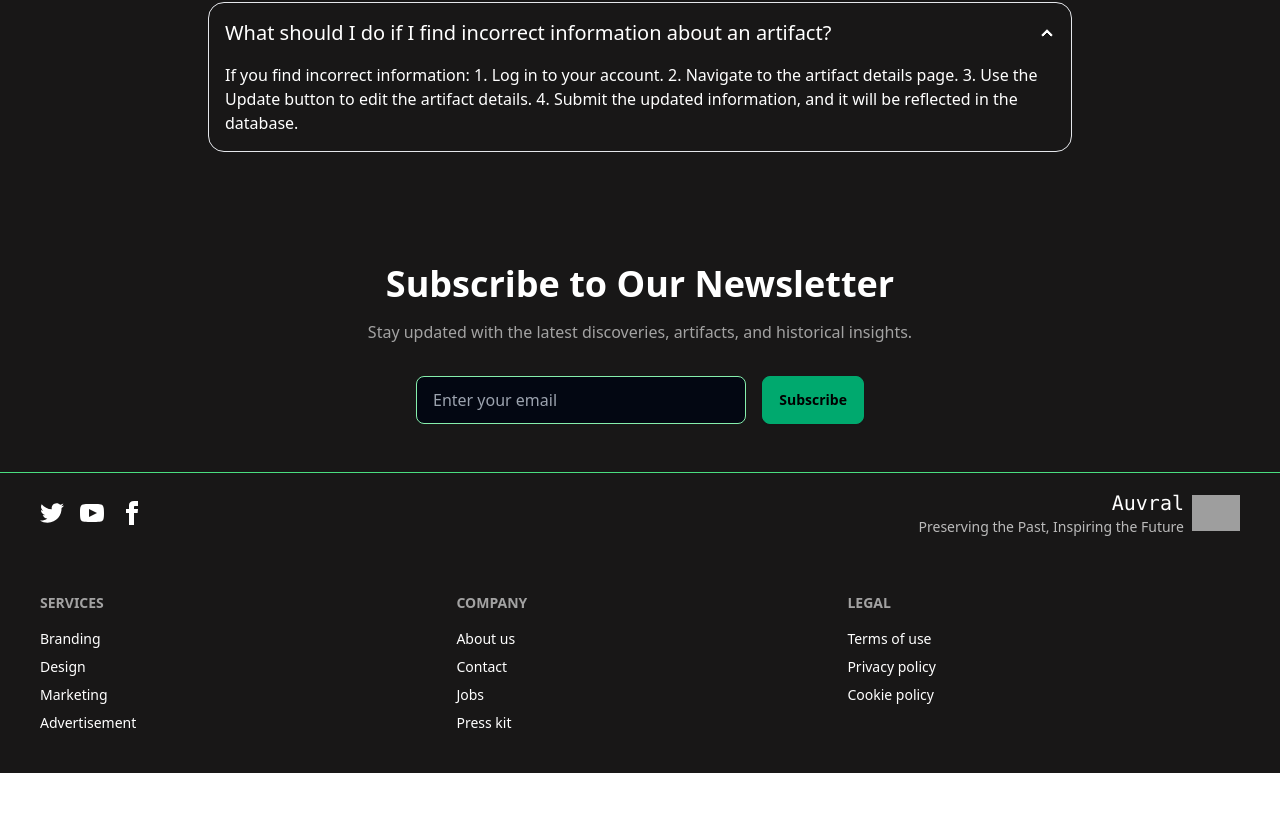
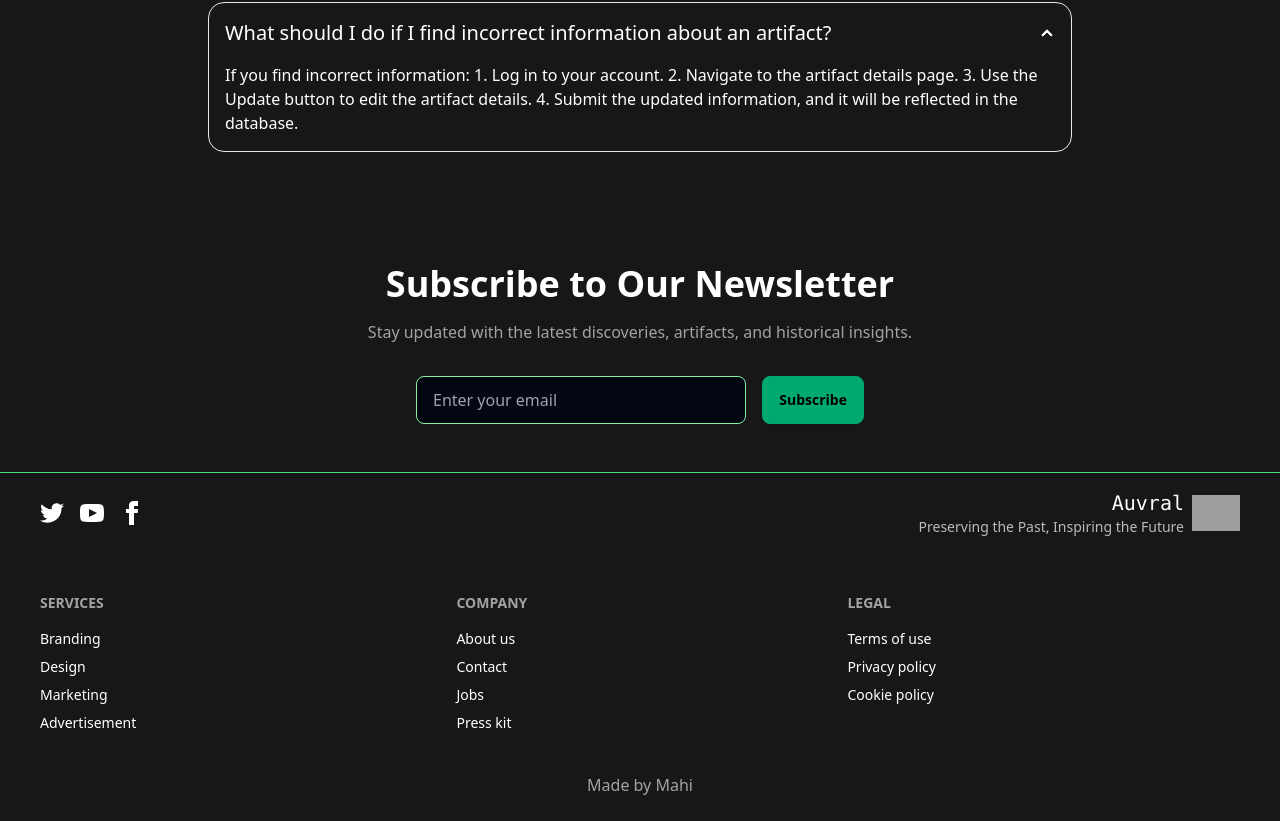
Before and after one commit to khbmh/auvral-client, a React (Vite) app: page / in a window 1280 px wide. Shown: the part 2178-2999 px from the top of the page. Before the commit the page ends 2951 px from the top, so only its background shows below. Built offline with nearby package versions, Linux system fonts and the light colour scheme; no server answers; grey boxes are pictures that could not be loaded.

Commit message:
footer linked

```diff
--- a/src/components/common/Footer.jsx
+++ b/src/components/common/Footer.jsx
@@ -76,6 +76,9 @@ function Footer() {
           <a className="link link-hover">Cookie policy</a>
         </nav>
       </footer>
+        <div className="text-center opacity-60 pb-6">
+          <a className="group" href="http://mahi-here.netlify.app">Made by <span className="group-hover:underline">Mahi</span></a>
+        </div>
     </div>
   );
 }
--- a/src/components/common/Header.jsx
+++ b/src/components/common/Header.jsx
@@ -143,7 +143,7 @@ function Header() {
                     className="w-[50px] h-[50px] rounded-xl"
                   />
                   <div
-                    className={`absolute w-[300px] rounded-md ${
+                    className={`absolute max-w-[300px] rounded-md ${
                       !isDark ? 'bg-[#FAF7F7]' : 'bg-[#181717]'
                     } right-0 space-y-2 -ml-[60px] p-2 ${
                       isPhotoHovered ? 'flex-col' : 'hidden'
```
